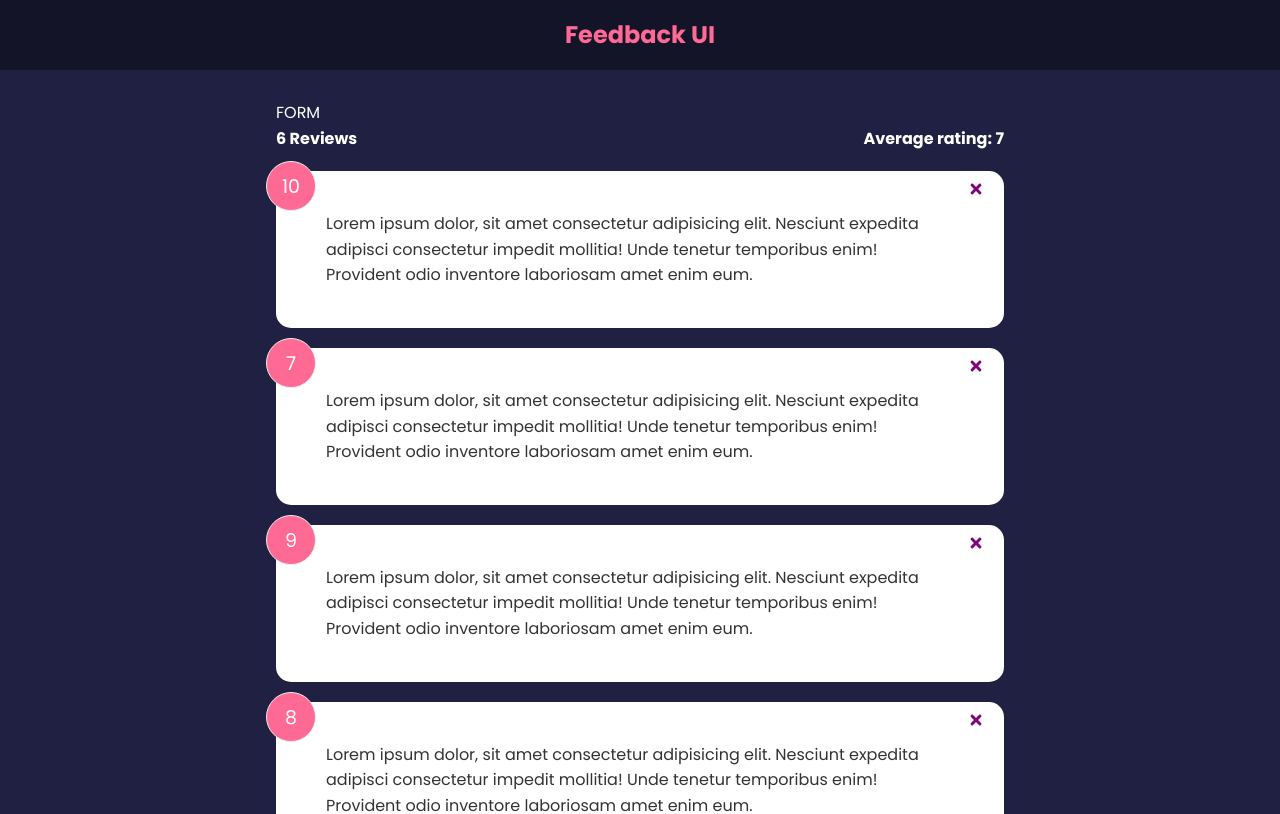
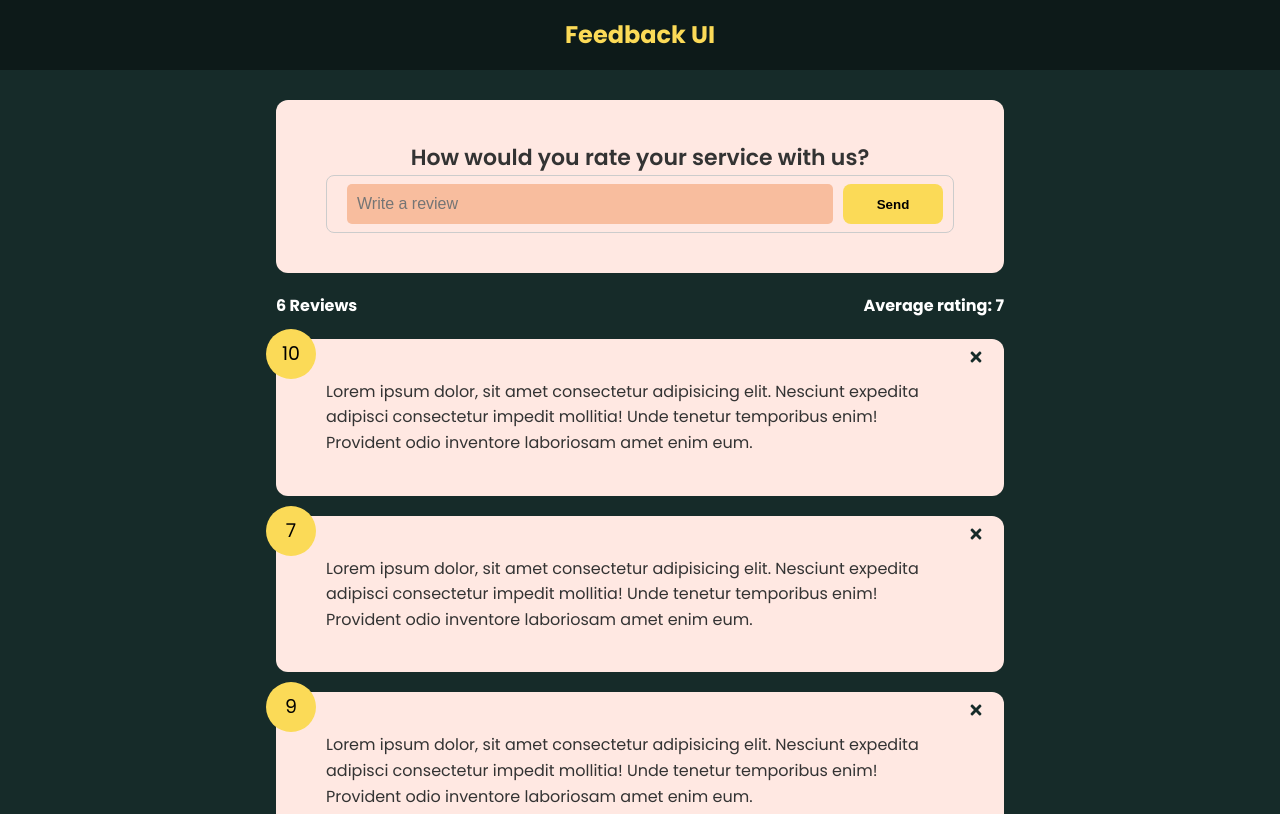
Before and after one commit to Leticijak/React-feedbacks, a React (Create React App) app: page / in a window 1280 px wide. Shown: the top 814 px of the page. Built offline with nearby package versions, Linux system fonts and the light colour scheme.

Commit message:
style-change

```diff
--- a/src/components/FeedbackForm.jsx
+++ b/src/components/FeedbackForm.jsx
@@ -1,7 +1,32 @@
-import React from "react"
+import React, { useState } from "react"
+import Card from "./shared/Card"
+import Button from "./shared/Button"
 
 const FeedbackForm = () => {
-  return <div>FORM</div>
+  const [text, setText] = useState("")
+
+  const handleTextChange = (e) => {
+    setText(e.target.value)
+  }
+  return (
+    <Card>
+      <form>
+        <h2>How would you rate your service with us?</h2>
+        {/* FIXME  */}
+        <div className='input-group'>
+          <input
+            onChange={handleTextChange}
+            type='text'
+            placeholder='Write a review'
+            value={text}
+          />
+          <Button version='secondary' type='submit'>
+            Send
+          </Button>
+        </div>
+      </form>
+    </Card>
+  )
 }
 
 export default FeedbackForm
--- a/src/components/FeedbackItem.jsx
+++ b/src/components/FeedbackItem.jsx
@@ -7,7 +7,7 @@ function FeedbackItem({ feed, handleDelete }) {
     <Card>
       <div className='num-display'>{feed.rating}</div>
       <button className='close' onClick={() => handleDelete(feed.id)}>
-        <FaTimes color='purple' size='1.2em' />
+        <FaTimes color='#162b29' size='1.2em' />
       </button>
       <div className='text-display'>{feed.text}</div>
     </Card>
--- a/src/components/Header.jsx
+++ b/src/components/Header.jsx
@@ -18,7 +18,7 @@ function Header({ text, bgColor, textColor }) {
 Header.defaultProps = {
   text: "Feedback UI",
   bgColor: "rgba(0,0,0,0.4)",
-  textColor: "#ff6a95",
+  textColor: "#fbda57",
 }
 
 Header.propTypes = {
--- /dev/null
+++ b/src/components/shared/Button.jsx
@@ -0,0 +1,22 @@
+import PropTypes from "prop-types"
+
+function Button({ children, version, type, isDisabled }) {
+  return (
+    <button type={type} disabled={isDisabled} className={`btn btn-${version}`}>
+      {children}
+    </button>
+  )
+}
+
+Button.defaultProps = {
+  version: "primary",
+  type: "button",
+  isDisabled: false,
+}
+Button.propTypes = {
+  children: PropTypes.node,
+  version: PropTypes.string,
+  type: PropTypes.string,
+  isDisabled: PropTypes.bool,
+}
+export default Button
--- a/src/components/shared/Card.jsx
+++ b/src/components/shared/Card.jsx
@@ -22,8 +22,4 @@ Card.defaultProps = {
   reverse: false,
 }
 
-Card.propTypes = {
-  children: PropTypes.node.isRequired,
-}
-
 export default Card
--- a/src/index.css
+++ b/src/index.css
@@ -8,7 +8,7 @@
 
 body {
   font-family: "Poppins", sans-serif;
-  background-color: #202142;
+  background-color: #162b29;
   color: #fff;
   line-height: 1.6;
 }
@@ -33,16 +33,16 @@ header {
 }
 
 .card {
-  background-color: #fff;
+  background-color: #ffe8e2;
   color: #333;
-  border-radius: 15px;
+  border-radius: 12px;
   padding: 40px 50px;
   margin: 20px 0;
   position: relative;
 }
 
 .card.reverse {
-  background-color: rgba(0, 0, 0, 0.4);
+  background-color: #162b29;
   color: #fff;
 }
 
@@ -87,8 +87,9 @@ header {
 
 .rating li:hover,
 .num-display {
-  background: #ff6a95;
-  color: #fff;
+  background: #fbda57;
+  color: #000;
+  border: none;
 }
 
 [type="radio"] {
@@ -116,6 +117,14 @@ input {
 
 input:focus {
   outline: none;
+}
+input:placeholder-shown {
+  border-radius: 5px;
+  background-color: #f8bd9e;
+  padding: 0 10px;
+  margin: 0 10px;
+  border: none;
+  color: #162b29;
 }
 
 .feedback-stats {
@@ -156,11 +165,15 @@ input:focus {
 }
 
 .btn-primary {
-  background-color: #202142;
+  background-color: #216a61;
+  color: #fff;
+  font-weight: bold;
 }
 
 .btn-secondary {
-  background: #ff6a95;
+  background: #fbda57;
+  color: #000;
+  font-weight: bold;
 }
 
 .btn:hover {
```
